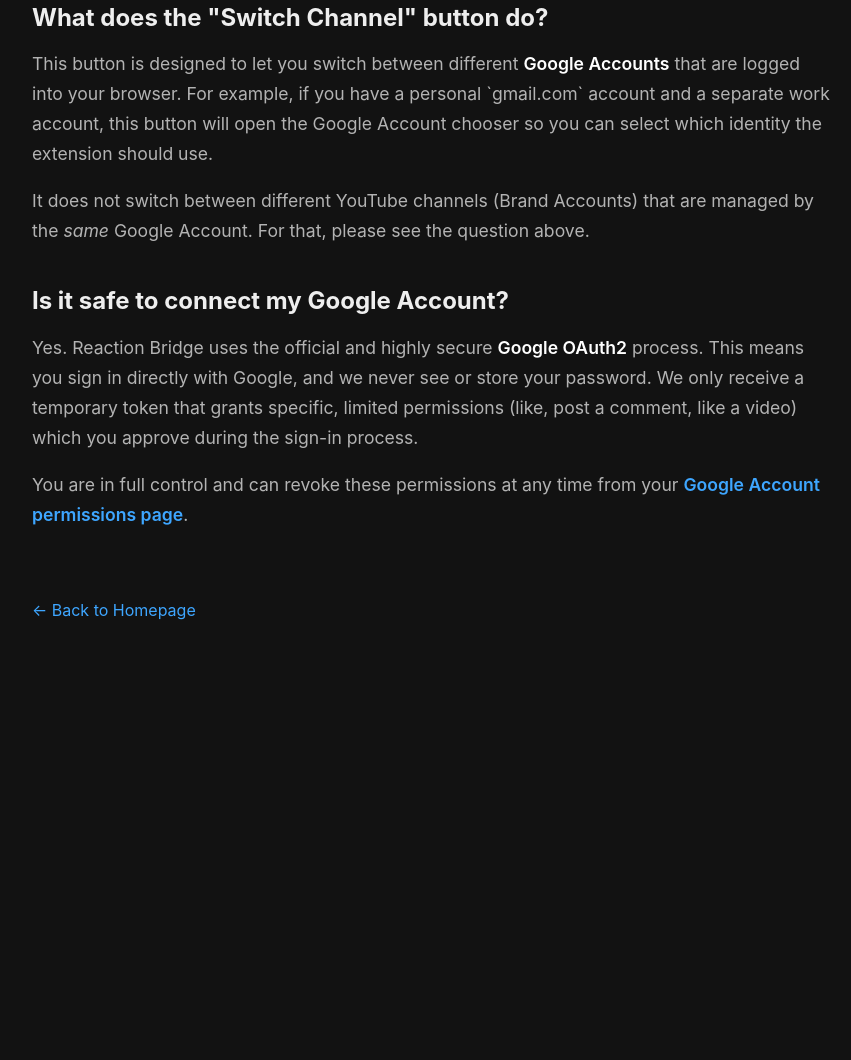
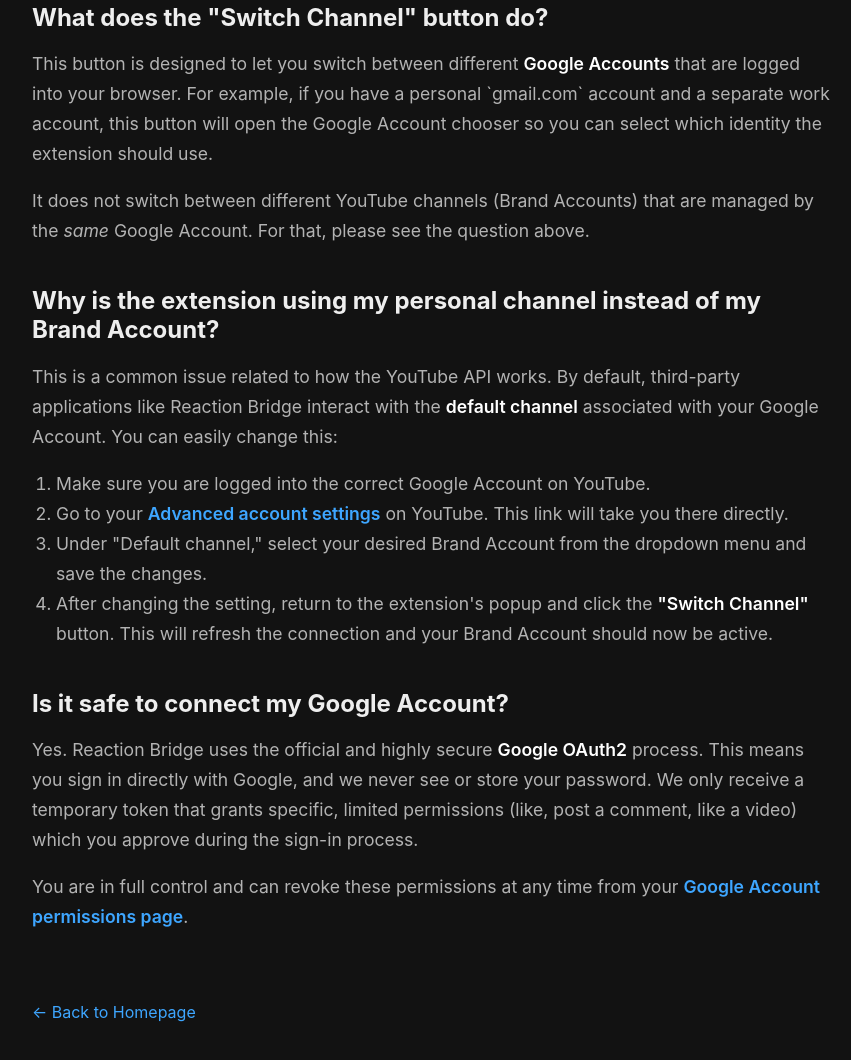
Before and after one commit to MjrDuff/reaction-bridge-landing, a plain HTML site: page faq.html in a window 1280 px wide. Shown: the part 624-1684 px from the top of the page, without its empty margins (208-1059 px from the left). Before the commit the page ends 1284 px from the top, so only its background shows below. Drawn offline with Linux system fonts and the light colour scheme.

Commit message:
Add files via upload

```diff
--- a/faq.html
+++ b/faq.html
@@ -32,6 +32,17 @@
         </section>
 
         <section class="faq-item">
+            <h3>Why is the extension using my personal channel instead of my Brand Account?</h3>
+            <p>This is a common issue related to how the YouTube API works. By default, third-party applications like Reaction Bridge interact with the <strong>default channel</strong> associated with your Google Account. You can easily change this:</p>
+            <ol>
+                <li>Make sure you are logged into the correct Google Account on YouTube.</li>
+                <li>Go to your <strong><a href="https://www.youtube.com/account_advanced" target="_blank" rel="noopener noreferrer">Advanced account settings</a></strong> on YouTube. This link will take you there directly.</li>
+                <li>Under "Default channel," select your desired Brand Account from the dropdown menu and save the changes.</li>
+                <li>After changing the setting, return to the extension's popup and click the <strong>"Switch Channel"</strong> button. This will refresh the connection and your Brand Account should now be active.</li>
+            </ol>
+        </section>
+
+        <section class="faq-item">
             <h3>Is it safe to connect my Google Account?</h3>
             <p>Yes. Reaction Bridge uses the official and highly secure <strong>Google OAuth2</strong> process. This means you sign in directly with Google, and we never see or store your password. We only receive a temporary token that grants specific, limited permissions (like, post a comment, like a video) which you approve during the sign-in process.</p>
             <p>You are in full control and can revoke these permissions at any time from your <strong><a href="https://myaccount.google.com/permissions" target="_blank" rel="noopener noreferrer">Google Account permissions page</a></strong>.</p>
```
